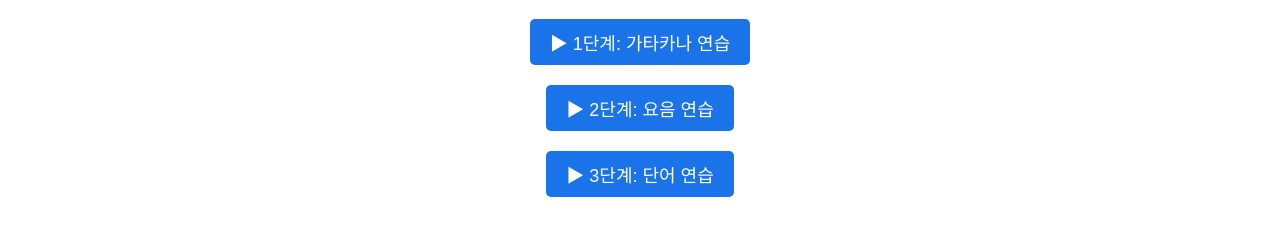
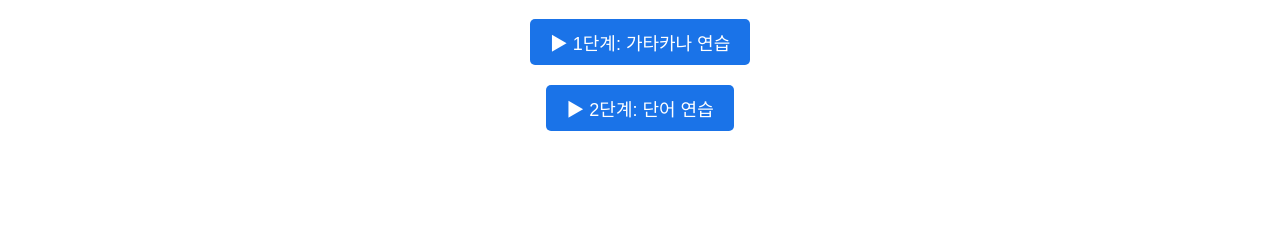
Before and after one commit to kimfourz/katakana_typing_1, a plain HTML site: page index.html in a window 1280 px wide. Shown: the part 218-454 px from the top of the page. Drawn offline with Linux system fonts and the light colour scheme.

Commit message:
Update index.html

```diff
--- a/index.html
+++ b/index.html
@@ -98,8 +98,8 @@
 
 <!-- 1단계, 2단계 선택 버튼 추가 -->
 <button id="stage1Btn" onclick="startGame(1)">▶ 1단계: 가타카나 연습</button>
-<button id="stage2Btn" onclick="startGame(2)">▶ 2단계: 요음 연습</button>
-<button id="stage3Btn" onclick="startGame(3)">▶ 3단계: 단어 연습</button>
+<button id="stage2Btn" onclick="startGame(2)">▶ 2단계: 단어 연습</button>
+
 
 <div id="game" style="display:none;">
   <div id="timer">15</div>
```
